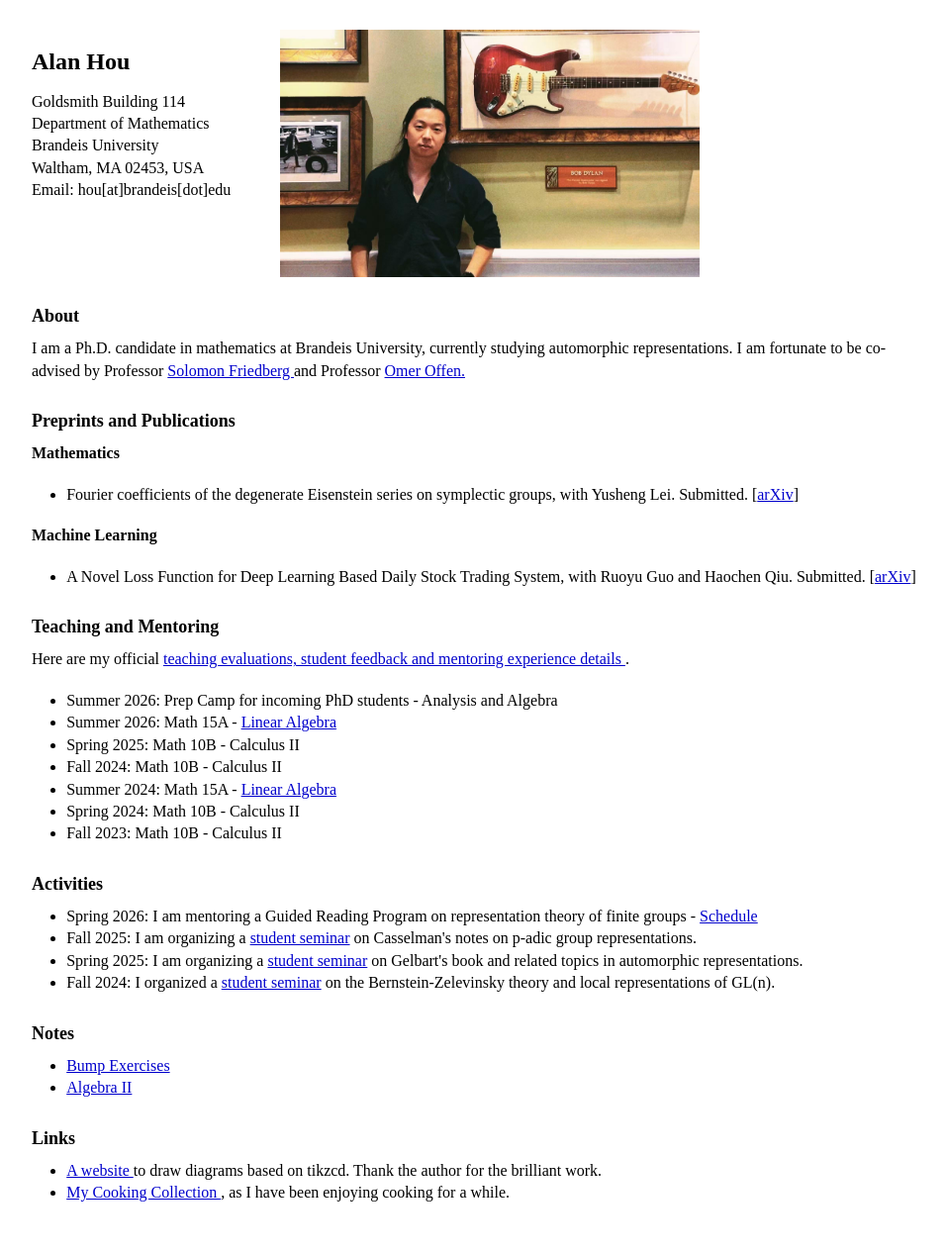
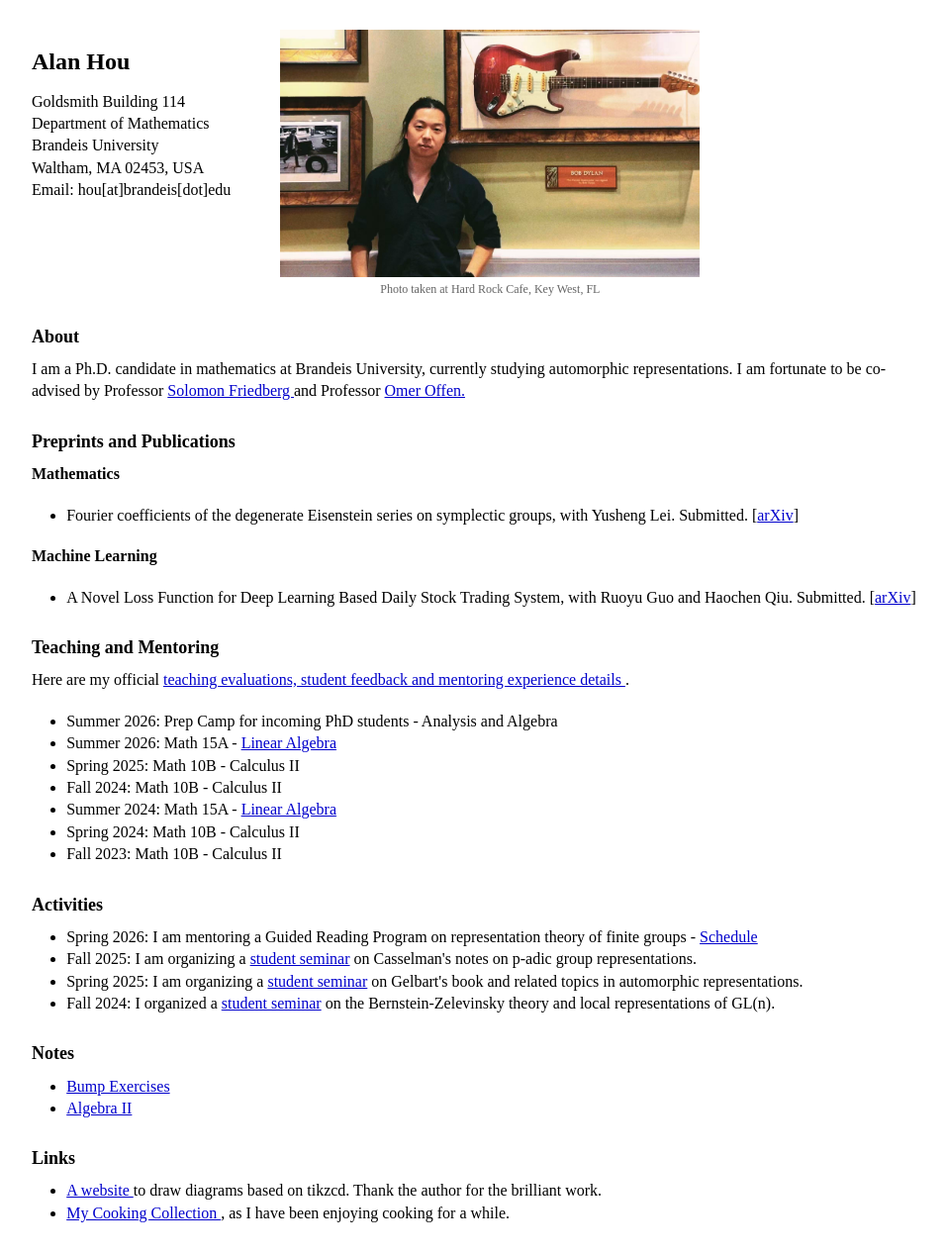
Before and after one commit to axhou/axhou.github.io, a Jekyll site: the page index.html, which Jekyll copies as it is, in a window 1280 px wide. Shown: the whole page at 99% size, without its empty margins (8-964 px from the left). Built offline with Jekyll 4.4.1, drawn with Linux system fonts in a browser that asks for light colours; before the commit the page ends 1246 px from its top, so only the background shows below that.

Commit message:
Refactor profile photo section with figure element
Replaced img tag with figure and figcaption for better semantics.

```diff
--- a/index.html
+++ b/index.html
@@ -33,7 +33,22 @@
       align-items: stretch;
       gap: 50px;
     }
+.profile-figure {
+  margin: 0;
+}
 
+.profile-photo {
+  display: block;
+  height: 265px;
+  width: auto;
+}
+
+.profile-figure figcaption {
+  margin-top: 4px;
+  font-size: 12px;
+  color: #666;
+  text-align: center;
+}
     .contact {
       flex-shrink: 0;
     }
@@ -116,11 +131,10 @@
     </div>
 
     <div class="photo-wrapper">
-      <img
-        src="./alan.jpg"
-        alt="Alan Hou"
-        class="profile-photo"
-      >
+      <figure class="profile-figure">
+  <img src="./alan.jpg" alt="Alan Hou" class="profile-photo">
+  <figcaption>Photo taken at Hard Rock Cafe, Key West, FL</figcaption>
+</figure>
     </div>
 
   </div>
```
